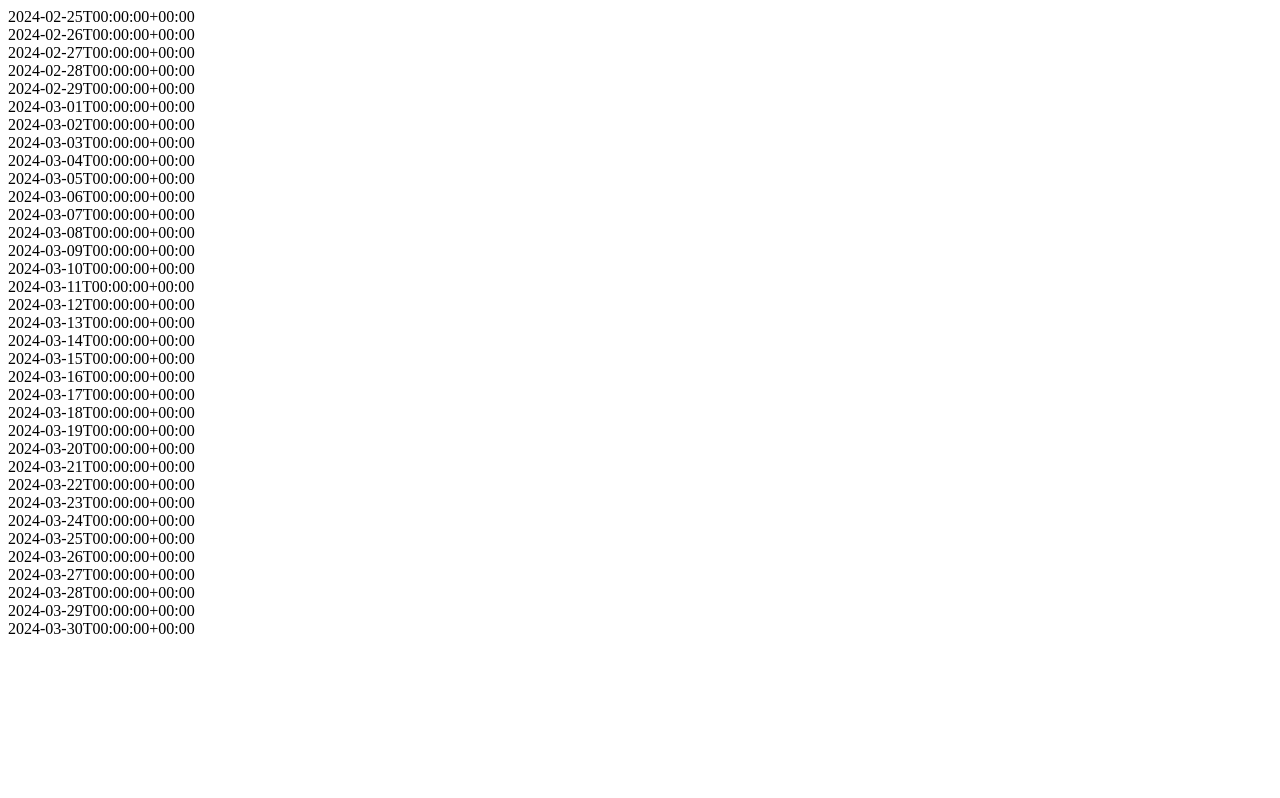
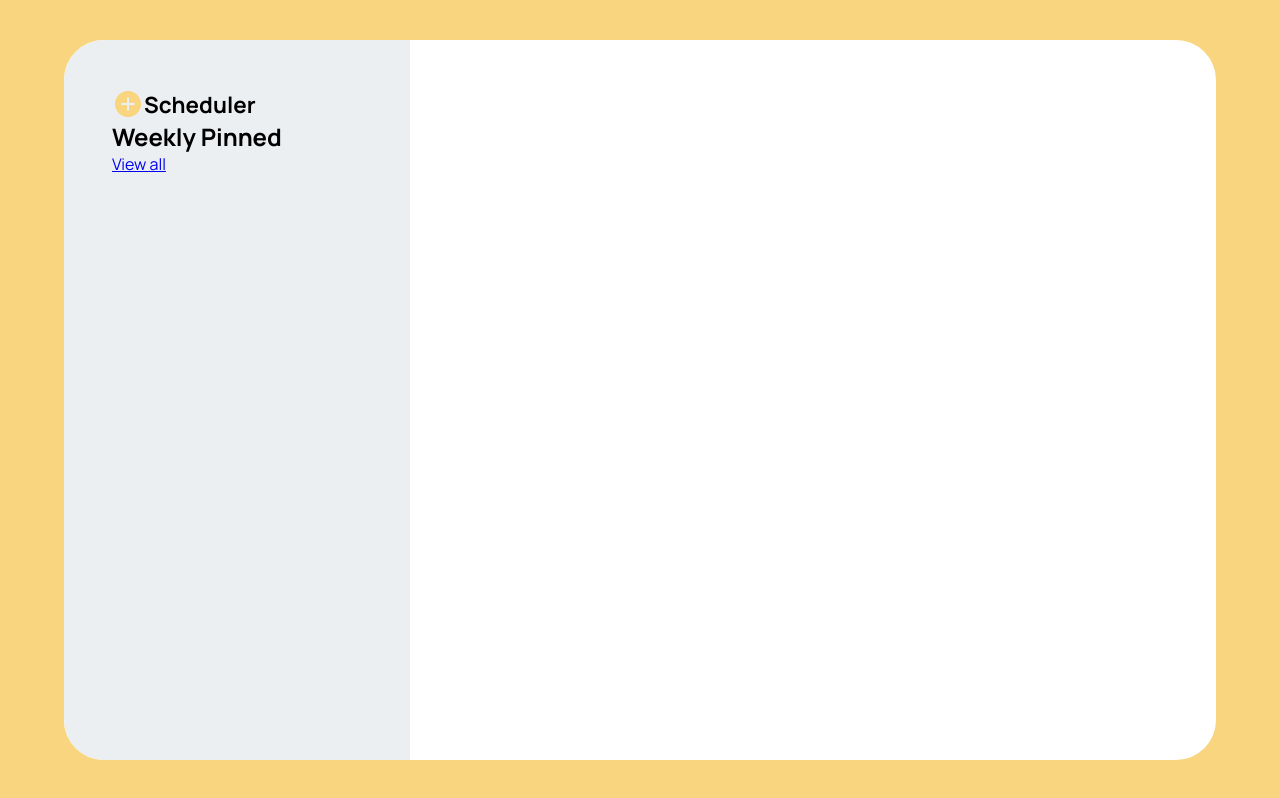
Before and after one commit to KwiecienKamil/ScheduleApp, a React (Vite) app: page / in a window 1280 px wide. Built offline with nearby package versions, Linux system fonts and the light colour scheme.

Commit message:
Planning

```diff
--- a/package.json
+++ b/package.json
@@ -13,7 +13,7 @@
     "dayjs": "^1.11.10",
     "react": "^18.2.0",
     "react-dom": "^18.2.0",
-    "sass": "^1.71.1"
+    "react-icons": "^5.0.1"
   },
   "devDependencies": {
     "@types/react": "^18.2.56",
@@ -24,6 +24,7 @@
     "eslint": "^8.56.0",
     "eslint-plugin-react-hooks": "^4.6.0",
     "eslint-plugin-react-refresh": "^0.4.5",
+    "sass": "^1.71.1",
     "typescript": "^5.2.2",
     "vite": "^5.1.4"
   }
--- a/src/App.tsx
+++ b/src/App.tsx
@@ -1,24 +1,28 @@
 import React, { useState } from 'react'
 import {getMonth} from './utils/currentMonth'
+import Day from './components/Day';
+import '../src/styles/App.scss'
+import Sidebar from './components/Sidebar';
 
 function App() {
-  const [currentMonth, setCurrentMonth] = useState(getMonth())
-
-  console.log(currentMonth);
-
+  const [currentMonth, setCurrentMonth] = useState(getMonth());
 
   return (
     <>
-    {currentMonth.map((row, i) => (
+    <main>
+      <div className="dashboard">
+        <Sidebar />
+      </div>
+    </main>
+    {/* {currentMonth.map((row, i) => (
         <React.Fragment key={i}>
+          <div className="calendar" key={i}>
           {row.map((day, idx) => (
-            <div key={idx}>
-              {day.format()}
+             <Day day={day} rowIdx={i} key={idx}/>
+            ))}
             </div>
-            ))}
         </React.Fragment>
-
-    ))}
+    ))} */}
     </>
   )
 }
--- /dev/null
+++ b/src/components/Day.tsx
@@ -0,0 +1,23 @@
+import dayjs from 'dayjs'
+import '../../dist/css/App.css'
+
+type DayProps = {
+    day: dayjs.Dayjs,
+    rowIdx: number,
+}
+
+const Day = ({day, rowIdx}: DayProps) => {
+    const getCurrentDay = () => {
+        return day.format("DD-MM-YY") === dayjs().format("DD-MM-YY") ? "currentDay" : "notCurrentDay"
+    }
+  return (
+    <div className='singleDay' key={rowIdx}>
+        {rowIdx === 0 && (
+            <p>{day.format("ddd").toUpperCase()}</p>
+        )}
+        <p className={`${getCurrentDay()}`}>{day.format("DD").toUpperCase()}</p>
+    </div>
+  )
+}
+
+export default Day
--- /dev/null
+++ b/src/components/Logo.tsx
@@ -0,0 +1,12 @@
+import { IoIosAddCircle } from "react-icons/io";
+
+const Logo = () => {
+  return (
+    <div className="dashboard-logo">
+      <span className="dashboard-logo-icon"><IoIosAddCircle /></span>
+      <h1 className="dashboard-logo-name">Scheduler</h1>
+      </div>
+  )
+}
+
+export default Logo
--- /dev/null
+++ b/src/components/Sidebar.tsx
@@ -0,0 +1,13 @@
+import Logo from "./Logo"
+import WeeklyReminders from "./WeeklyReminders"
+
+const Sidebar = () => {
+  return (
+    <div className="dashboard-sidebar">
+    <Logo />
+    <WeeklyReminders />
+    </div>
+  )
+}
+
+export default Sidebar
--- /dev/null
+++ b/src/components/WeeklyReminders.tsx
@@ -0,0 +1,15 @@
+import React from 'react'
+
+const WeeklyReminders = () => {
+  return (
+    <section className='weeklyReminders'>
+        <div className="weeklyReminders-header">
+            <h2>Weekly Pinned</h2>
+            <a href="#">View all</a>
+        </div>
+
+    </section>
+  )
+}
+
+export default WeeklyReminders
--- /dev/null
+++ b/src/styles/App.scss
@@ -0,0 +1,37 @@
+@import './variables';
+@import './dashboard';
+
+* {
+    padding: 0;
+    margin: 0;
+    box-sizing: border-box;
+}
+
+@mixin flexCenter {
+    display: flex;
+    align-items: center;
+    justify-content: center;
+}
+
+main {
+    background-color: $primary;
+    height: 100vh;
+    @include flexCenter();
+    position: relative;
+}
+
+
+.calendar {
+    display: flex;
+    justify-content: center;
+    width: 100%;
+}
+.singleDay {
+    border: 1px solid gray;
+    color: $text;
+}
+
+.currentDay {
+    padding: 3px;
+    background-color: $primary;
+}
--- /dev/null
+++ b/src/styles/_dashboard-logo.scss
@@ -0,0 +1,16 @@
+.dashboard-logo {
+    position: relative;
+    display: flex;
+    align-items: center;
+}
+.dashboard-logo-icon {
+    font-size: 2rem;
+    display: flex;
+    align-items: center;
+    height: 100%;
+    color: $primary;
+}
+.dashboard-logo-name {
+    color: black;
+    font-size: 1.4rem;
+}
--- /dev/null
+++ b/src/styles/_dashboard.scss
@@ -0,0 +1,22 @@
+@import url('https://fonts.googleapis.com/css2?family=Manrope:wght@200..800&display=swap');
+@import './variables';
+@import './dashboard-logo';
+
+
+.dashboard {
+    position: relative;
+    height: 90%;
+    width: 90%;
+    background: #fff;
+    border-radius: 40px;
+    overflow: hidden;
+    font-family: "Manrope", sans-serif;
+    .dashboard-sidebar {
+        width: 30%;
+        height: 100%;
+        background-color: $sidebar;
+        padding: 3rem;
+    }
+
+
+}
--- /dev/null
+++ b/src/styles/_variables.scss
@@ -0,0 +1,4 @@
+$primary: rgb(248, 213, 126);
+$primaryText: rgb(244, 184, 96);
+$sidebar: #ECEFF2;
+$text: rgb(44,37,67);
--- a/src/utils/currentMonth.ts
+++ b/src/utils/currentMonth.ts
@@ -1,7 +1,6 @@
 import dayjs from "dayjs";
 
 export function getMonth(month = dayjs().month()) {
-  console.log(dayjs().month());
   month = Math.floor(month);
   const year = dayjs().year();
   const firstDayOfTheMonth = dayjs(new Date(year, month, 1)).day();
```
Also changed, not shown: 1 other file (tests, documents, lock files or other folders).
